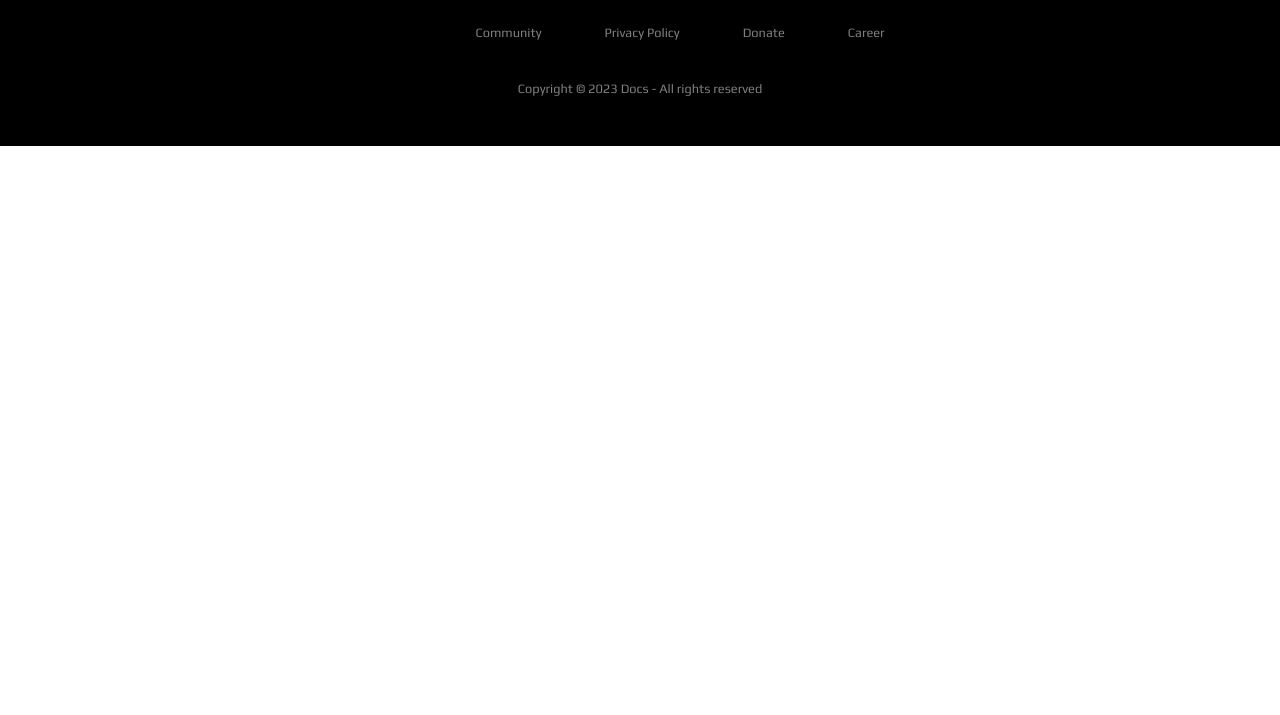
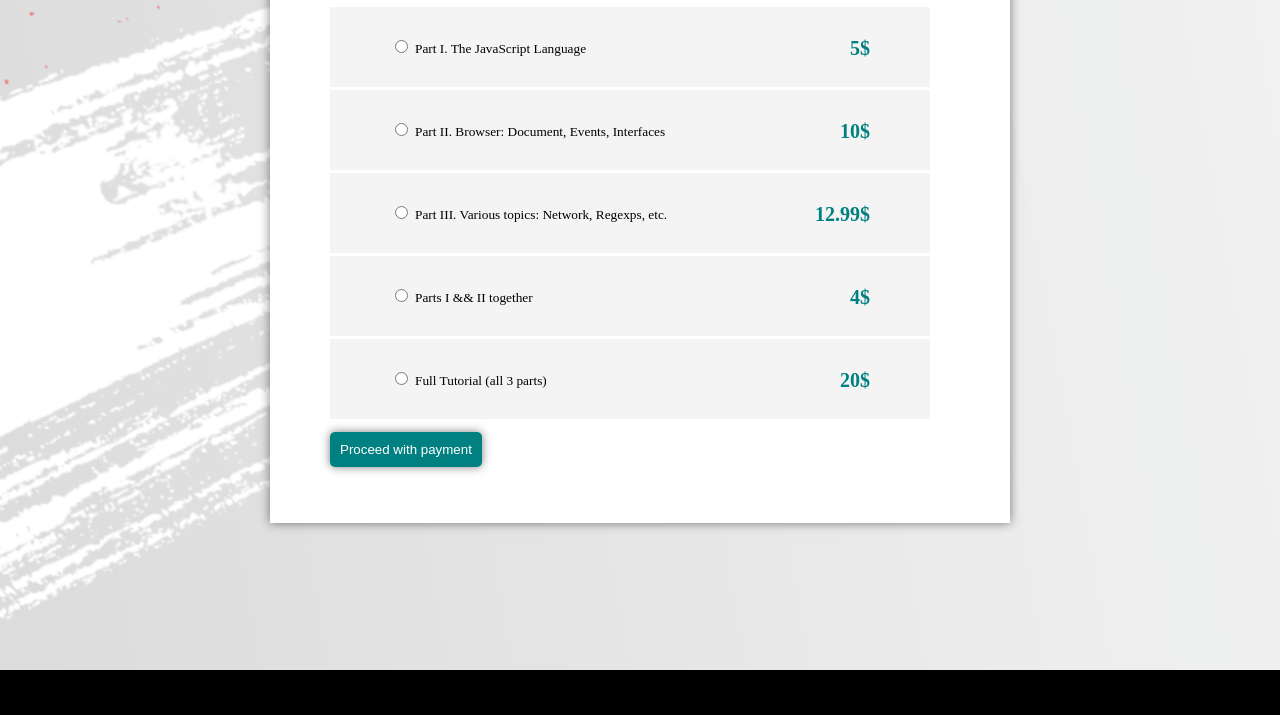
Before and after one commit to cs60apa/docs, a plain HTML site: page pages/ebook/ebook.html in a window 1280 px wide. Shown: the part 515-1230 px from the top of the page. Before the commit the page ends 800 px from the top, so only its background shows below. Drawn offline with Linux system fonts and the light colour scheme.

Commit message:
Refactor CSS styles for radio buttons and provide updated examples

```diff
--- a/pages/ebook/ebook.html
+++ b/pages/ebook/ebook.html
@@ -11,10 +11,15 @@
       keyword="DeveCircle Africa, Learning Management System, Programming, Developer Community"
     />
     <title>Docs</title>
-    <link rel="stylesheet" href="/styles/styles.main.css" />
-    <link rel="stylesheet" href="/styles/styles.footer.css">
+    <link
+      rel="stylesheet"
+      href="../../styles/styles.main.css"
+      type="text/css"
+    />
+    <link rel="stylesheet" href="../../styles/styles.footer.css" />
     <!-- <script src="https://cdn.tailwindcss.com"></script> -->
     <!--FONT AWESOME-->
+
     <link
       rel="stylesheet"
       href="https://cdnjs.cloudflare.com/ajax/libs/font-awesome/4.7.0/css/font-awesome.min.css"
@@ -28,10 +33,14 @@
     />
   </head>
 
-  <body class="ebook-body">
+  <body>
     <header>
-      <a href="/index.html"><img id="logo" src="/assets/logo.png" alt="logo" /></a>
-      <button class="header__btn"><a href="https://devcircleafrica.com/ebooks">Buy Now</a></button>
+      <a href="../../index.html"
+        ><img id="logo" src="../../assets/logo.png" alt="logo"
+      /></a>
+      <button class="header__btn">
+        <a href="https://devcircleafrica.com/ebooks">Buy Now</a>
+      </button>
       <hr class="underline" />
     </header>
 
@@ -43,21 +52,95 @@
             <p class="flex text-center">
               <b>PDF/EPUB</b> book is an offline version of the tutorial. Buying
               this book, you support the project and become able to read the
-              tutorial as e-book.
-              <br><br>
+              tutorial as e-book. <br /><br />
               You get the whole content as of now, plus 1 year of free updates.
             </p>
           </div>
           <div class="book-link">
-            <a href=""><img src="/assets/javascript.jpeg" alt="" class="JavaScript"></a>
+            <a href=""
+              ><img
+                src="../../assets/javascript.jpeg"
+                alt=""
+                class="JavaScript"
+            /></a>
             <figcaption><a href="">Download zip</a></figcaption>
           </div>
         </div>
       </div>
-
-
-
-
+      <!-- Tutorial price list -->
+      <div class="book__list">
+        <div class="wrapper">
+          <h3>Which part of tutorial do u want??</h3>
+          <div class="radio-group">
+            <ul class="price__list">
+              <li class="list-items">
+                <input
+                  type="radio"
+                  class="group"
+                  name="radio-btn"
+                  id="option1"
+                />
+                <label for="option1" class="list__options"
+                  >Part I. The JavaScript Language<span class="price"
+                    >5$</span
+                  ></label
+                ><br />
+              </li>
+              <li class="list-items">
+                <input
+                  type="radio"
+                  class="group"
+                  name="radio-btn"
+                  id="option2"
+                />
+                <label for="option2" class="list__options"
+                  >Part II. Browser: Document, Events, Interfaces
+                  <span class="price">10$</span></label
+                ><br />
+              </li>
+              <li class="list-items">
+                <input
+                  type="radio"
+                  class="group"
+                  id="option3"
+                  name="radio-btn"
+                />
+                <label for="option3" class="list__options"
+                  >Part III. Various topics: Network, Regexps, etc.<span
+                    class="price"
+                    >12.99$</span
+                  ></label
+                ><br />
+              </li>
+              <li class="list-items">
+                <input
+                  type="radio"
+                  class="group"
+                  id="option4"
+                  name="radio-btn"
+                />
+                <label for="option4" class="list__options"
+                  >Parts I && II together<span class="price">4$</span></label
+                ><br />
+              </li>
+              <li class="list-items">
+                <input
+                  type="radio"
+                  class="group"
+                  id="option5"
+                  name="radio-btn"
+                />
+                <label for="option5" class="list__options"
+                  >Full Tutorial (all 3 parts)<span class="price"
+                    >20$</span
+                  ></label
+                ><br />
+              </li>
+              <button id="payment">Proceed with payment</button>
+            </ul>
+          </div>
+        </div>
+      </div>
 
       <!-- Footer -->
       <footer>
@@ -72,7 +155,9 @@
           <div class="row">
             <ul>
               <li><a href="https://forum.devcircleafrica.com">Community</a></li>
-            <li><a href="https://devcircleafrica.com/terms/">Privacy Policy</a></li>
+              <li>
+                <a href="https://devcircleafrica.com/terms/">Privacy Policy</a>
+              </li>
               <li><a href="https://devcircleafrica.com/donate/">Donate</a></li>
               <li><a href="https://devcircleafrica.com/careers/">Career</a></li>
             </ul>
@@ -82,5 +167,6 @@
         </div>
       </footer>
       <!-- footer -->
+    </div>
   </body>
 </html>
--- a/styles/styles.main.css
+++ b/styles/styles.main.css
@@ -116,6 +116,7 @@ header {
   background-color: #e0cbcb;
 }
 
+
 #icon {
   width: 1.5rem;
   height: 1.5rem;
@@ -131,7 +132,12 @@ header {
 
 /* Buy Ebook Section */
 
-
+.body{
+  background-image: url(/docs/assets/—Pngtree—indonesia\ independence\ day\ festival\ celebration_1453036.png);
+  background-repeat: no-repeat;
+  background-size: cover ;
+  background-position: center;
+}
 #ebook-header{
   margin: 0 150px;
 }
@@ -158,6 +164,102 @@ header {
 
 figcaption{
   text-align: center;
+}
+
+/* tutorail section */
+.book__list{
+  margin: 0 150px;
+}
+
+.wrapper{
+  background-color: white;
+  margin: 0 auto;
+  width: 700px;
+  padding: 40px 20px ;
+  margin-bottom:  15%;
+  box-shadow: 0 0 10px rgba(0, 0, 0, 0.5);
+}
+
+.wrapper h3{
+  text-align: center;
+}
+
+.price__list{
+  list-style-type: none;
+  width: 600px;
+  cursor: pointer;
+}
+
+.list-items{
+  background-color: #f4f4f4;
+  padding: 30px 60px;
+  margin-bottom: 3px;
+}
+
+.list-items:hover{
+  background-color: pink;
+  transition: all 0.5s;
+}
+.list__options{
+  font-size: smaller;
+  font-family: intel mono;
+}
+
+
+.price{
+  float: right;
+  font-size: 20px;
+  color: teal;
+  font-weight: 600;
+}
+
+@keyframes shake {
+  0% { transform: translateY(0); }
+  20% { transform: translateY(-4px); }
+  40% { transform: translateY(4px); }
+  60% { transform: translateY(-2px); }
+  80% { transform: translateY(2px); }
+  100% { transform: translateY(0); }
+}
+
+#payment {
+  transition: transform 0.2s;
+}
+
+#payment:hover {
+  animation: shake 0.8s infinite;
+  background-color: rgb(31, 155, 155);
+}
+
+
+#payment{
+  color: white;
+  background-color: teal;
+  margin-top: 10px;
+  padding: 10px;
+  border: none;
+  border-radius: 5px;
+  cursor: pointer;
+  box-shadow: 0 0 10px rgba(0, 0, 0, 0.5);
+}
+
+/* For Webkit based browsers (Chrome, Safari) */
+::-webkit-scrollbar {
+  width: 10px;
+}
+
+::-webkit-scrollbar-track {
+  background-color: #f1f1f1;
+}
+
+::-webkit-scrollbar-thumb {
+  background-color: #888;
+  border-radius: 10px;
+}
+
+::-webkit-scrollbar-thumb:hover {
+  background-color: teal;
+
 }
 
 /* media queries for mobile view */
```
Also changed, not shown: index.html (+9 -6 lines), assets/—Pngtree—indonesia independence day festival celebration_1453036.png (added). Lines whose indentation alone changed are shown as unchanged.
